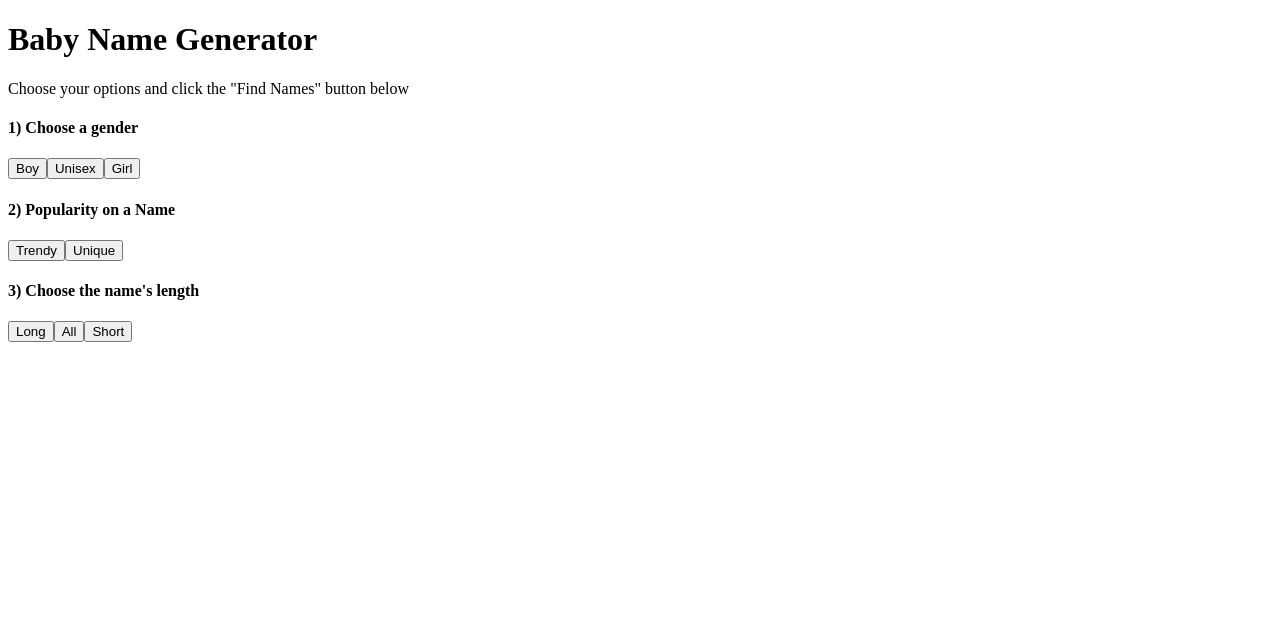
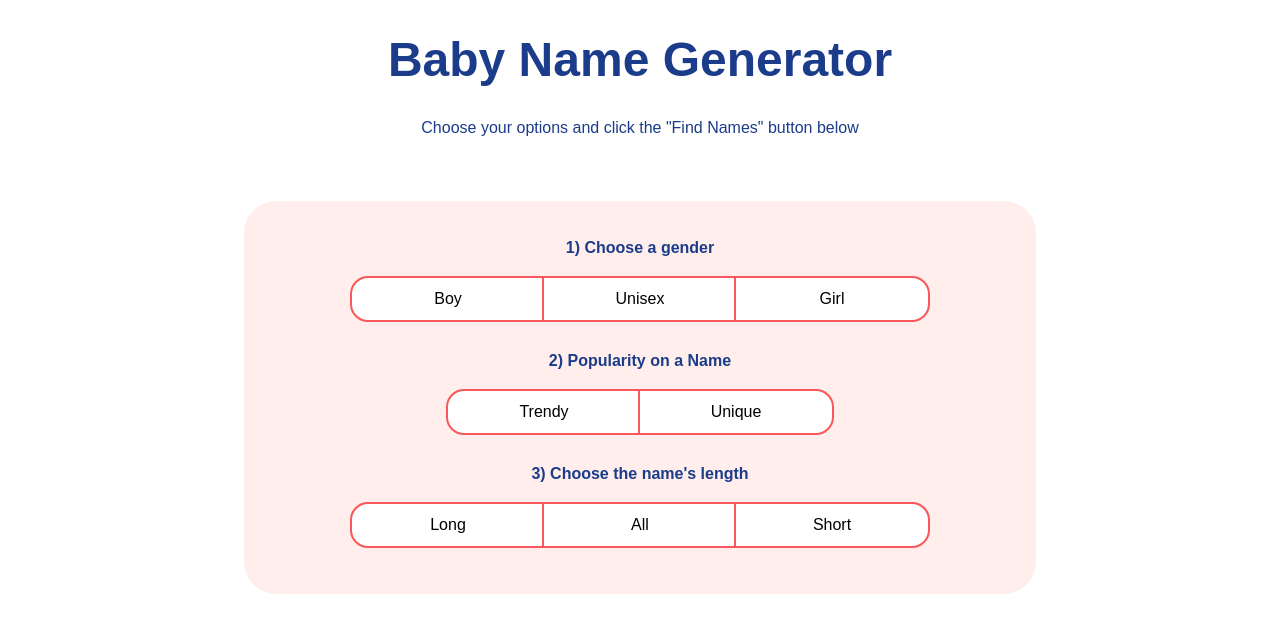
Before and after one commit to Max12345-ally/Baby-Name-Generator, a Nuxt app: page / in a window 1280 px wide. Shown: the top 632 px of the page. Built offline with nearby package versions, Linux system fonts and the light colour scheme.

Commit message:
style added

```diff
--- a/app.vue
+++ b/app.vue
@@ -1,32 +1,78 @@
 <template>
-  <div>
+  <div class="container">
     <h1>Baby Name Generator</h1>
     <p>Choose your options and click  the "Find Names" button below</p>
     <div class="options-container">
       <div class="option-container">
         <h4>1) Choose a gender</h4>
         <div class="option-buttons">
-          <button>Boy</button>
-          <button>Unisex</button>
-          <button>Girl</button>
+          <button class="option option-left">Boy</button>
+          <button class="option">Unisex</button>
+          <button class="option option-right">Girl</button>
         </div>
       </div>
         <div class="option-container">
           <h4>2) Popularity on a Name</h4>
         <div class="option-buttons">
-          <button>Trendy</button>
-          <button>Unique</button>
+          <button class="option option-left">Trendy</button>
+          <button class="option option-right">Unique</button>
         </div>
         </div>
         <div class="option-container">
           <h4>3) Choose the name's length</h4>
         <div class="option-buttons">
-          <button>Long</button>
-          <button>All</button>
-          <button>Short</button>
+          <button class="option option-left">Long</button>
+          <button class="option">All</button>
+          <button class="option option-right">Short</button>
 
         </div>
         </div>
     </div>
   </div>
 </template>
+
+<style scoped>
+  .container{
+    font-family: Arial, Helvetica, sans-serif;
+    color: rgb(27,60,138);
+    max-width: 50rem;
+    margin: 0 auto;
+    text-align: center;
+  }
+  h1 {
+    font-size: 3rem;
+  }
+
+  .options-container {
+    background-color: rgb(255,238,236);
+    border-radius: 2rem;
+    padding: 1rem;
+    width: 95%;
+    margin: 0 auto;
+    margin-top: 4rem;
+  }
+
+  .option-container {
+    margin-bottom: 2rem;
+  }
+.option{
+  background-color: white;
+  outline: 0.15rem solid rgb(249,87,89);
+  border: none;
+  padding: 0.75rem;
+  width: 12rem;
+  font-size: 1rem;
+  color: rfb(27,60,138);
+  cursor: pointer;
+  font-weight: 200;
+}
+
+.option-left {
+  border-radius: 1rem 0 0 1rem;
+}
+
+.option-right {
+  border-radius: 0 1rem 1rem 0;
+}
+
+</style>
```
